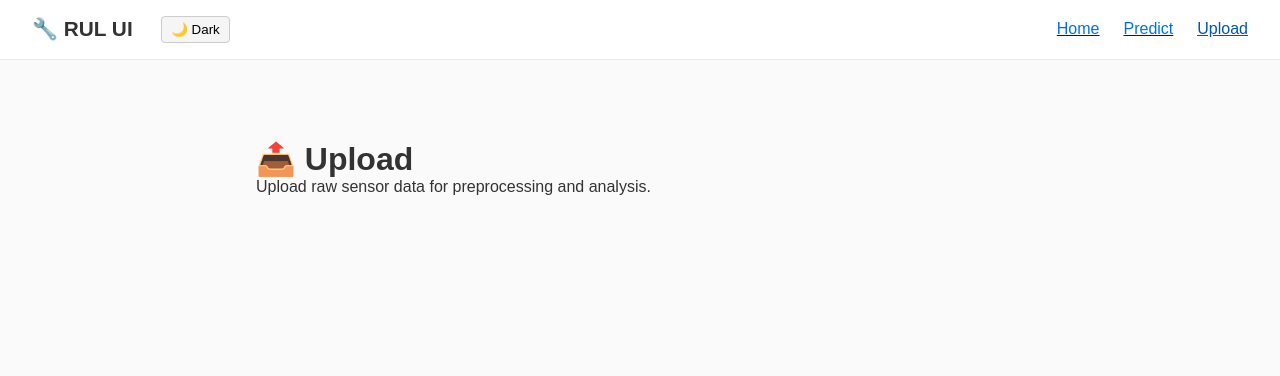
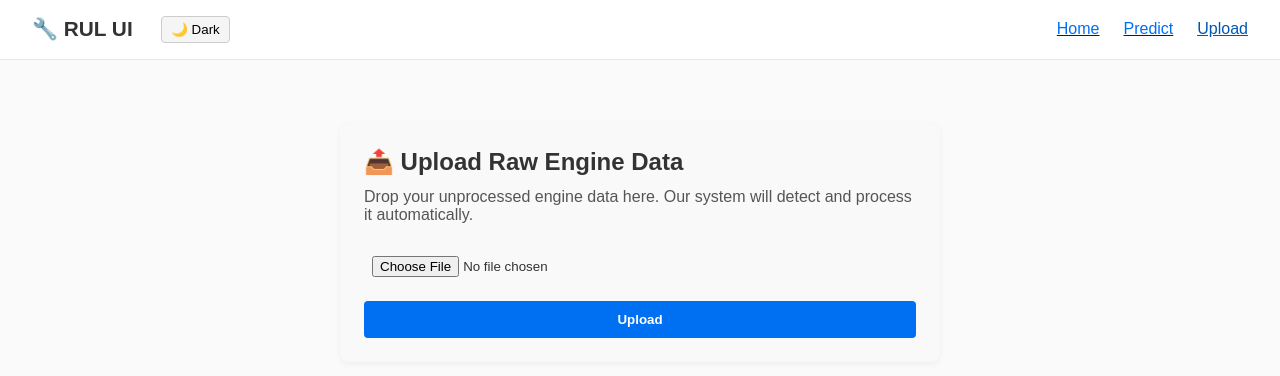
Before and after one commit to Ajioz/RuLapp, a Next.js app in the folder client/: page /upload in a window 1280 px wide. Shown: the top 376 px of the page. Built offline with nearby package versions, Linux system fonts and the light colour scheme.

Commit message:
created seperation fo concern

```diff
--- a/client/pages/upload.tsx
+++ b/client/pages/upload.tsx
@@ -1,19 +1,119 @@
-import Layout from "../components/Layout";
+// pages/upload.tsx
+import { useState } from "react";
 import styled from "styled-components";
+import Layout from "@/components/Layout";
 
 export default function UploadPage() {
+  const [file, setFile] = useState<File | null>(null);
+  const [status, setStatus] = useState("");
+  const [loading, setLoading] = useState(false);
+
+  const handleSubmit = async (e: React.FormEvent) => {
+    e.preventDefault();
+    if (!file) {
+      setStatus("❌ Please select a file to upload.");
+      return;
+    }
+
+    const formData = new FormData();
+    formData.append("file", file);
+
+    try {
+      setLoading(true);
+      setStatus("");
+
+      // TODO: Replace with your real upload endpoint
+      const res = await fetch("/api/upload", {
+        method: "POST",
+        body: formData,
+      });
+
+      if (!res.ok) throw new Error("Upload failed");
+
+      setStatus("✅ File uploaded successfully!");
+    } catch (err) {
+      setStatus("❌ Upload failed. Please try again.");
+    } finally {
+      setLoading(false);
+    }
+  };
+
   return (
     <Layout>
-      <Container>
-        <h1>📤 Upload</h1>
-        <p>Upload raw sensor data for preprocessing and analysis.</p>
-      </Container>
+      <Wrapper>
+        <Title>📤 Upload Raw Engine Data</Title>
+        <Description>
+          Drop your unprocessed engine data here. Our system will detect and
+          process it automatically.
+        </Description>
+
+        <Form onSubmit={handleSubmit}>
+          <input
+            type="file"
+            accept=".txt,.csv"
+            onChange={(e) => setFile(e.target.files?.[0] || null)}
+          />
+          <button type="submit" disabled={loading}>
+            {loading ? "Uploading..." : "Upload"}
+          </button>
+        </Form>
+
+        {status && <Status>{status}</Status>}
+      </Wrapper>
     </Layout>
   );
 }
 
-const Container = styled.div`
-  max-width: 800px;
+const Wrapper = styled.div`
+  max-width: 600px;
   margin: 2rem auto;
-  padding: 1rem;
+  padding: 1.5rem;
+  background: #f9f9f9;
+  border-radius: 8px;
+  box-shadow: 0 2px 6px rgba(0, 0, 0, 0.05);
 `;
+
+const Title = styled.h1`
+  font-size: 1.5rem;
+  margin-bottom: 0.75rem;
+`;
+
+const Description = styled.p`
+  color: #555;
+  margin-bottom: 1.5rem;
+`;
+
+const Form = styled.form`
+  display: flex;
+  flex-direction: column;
+  gap: 1rem;
+
+  input[type="file"] {
+    padding: 0.5rem;
+  }
+
+  button {
+    background: #0070f3;
+    color: white;
+    padding: 0.7rem;
+    border: none;
+    border-radius: 4px;
+    font-weight: bold;
+    cursor: pointer;
+
+    &:hover {
+      background: #005fcc;
+    }
+
+    &:disabled {
+      background: #ccc;
+      cursor: not-allowed;
+    }
+  }
+`;
+
+const Status = styled.p`
+  margin-top: 1rem;
+  font-weight: 500;
+  color: #333;
+`;
```
Also changed, not shown: client/pages/index.tsx (+44 -27 lines), client/pages/rul.tsx (+33 -7 lines).
